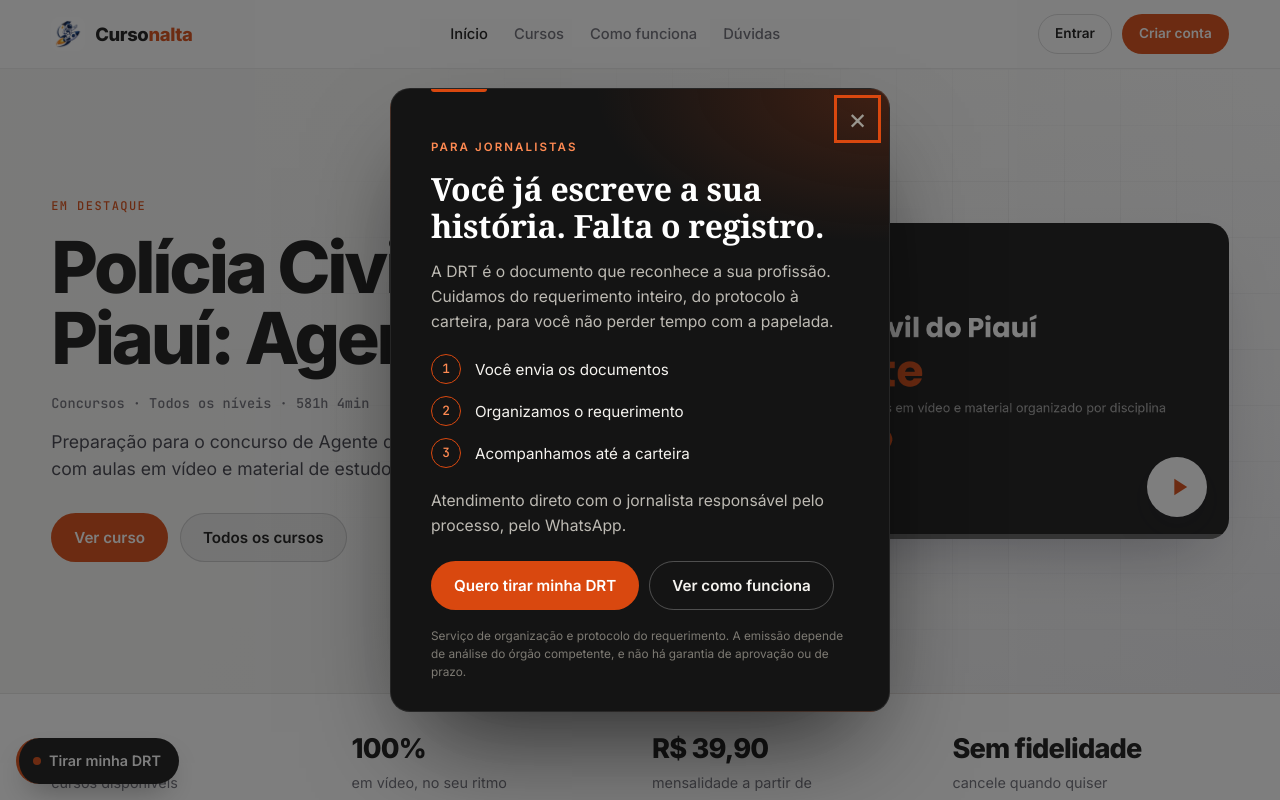
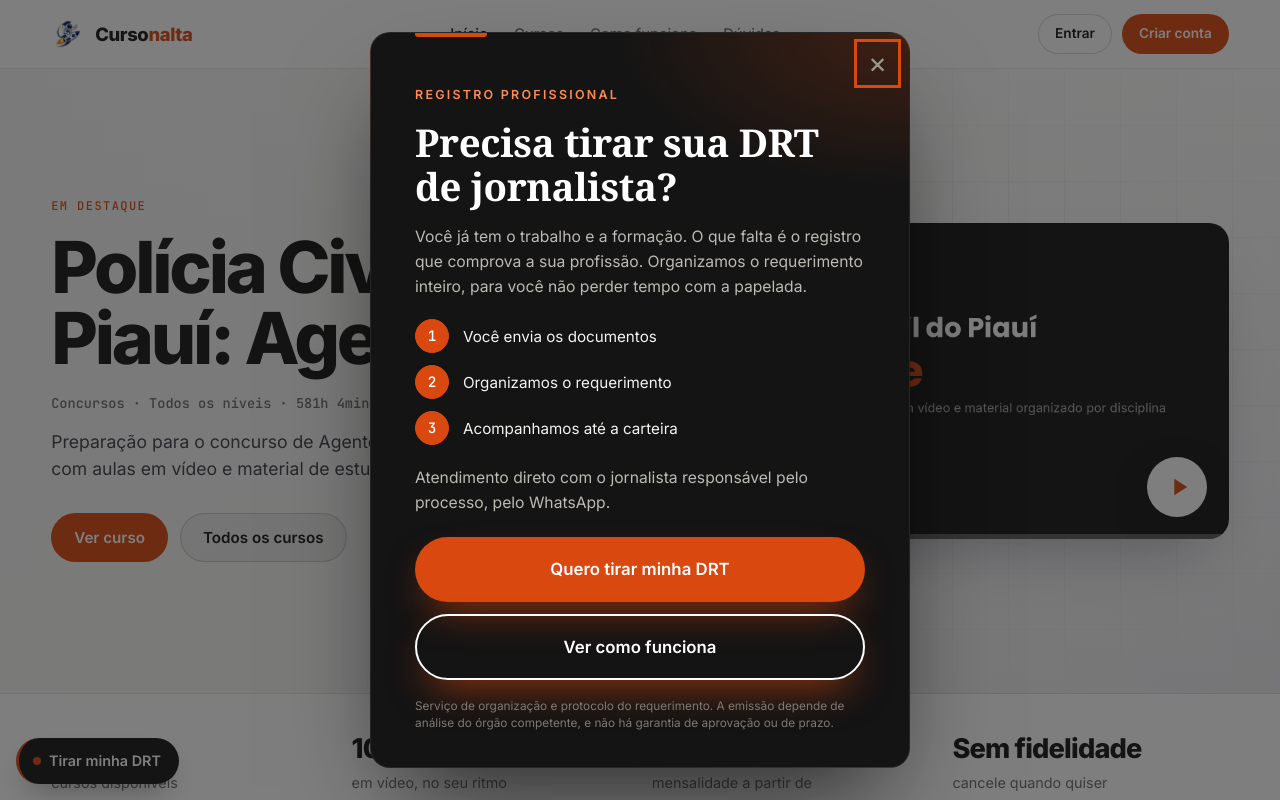
Before and after one commit to copy9/cursonalta, a PHP site: page / in a window 1280 px wide. Run offline with PHP 8.4, Linux system fonts and the light colour scheme.

Commit message:
Pop-up do DRT: mais destaque no título e nos botões, copy revisado
Co-Authored-By: Claude Haiku 5.5 <noreply@anthropic.com>
Claude-Session: https://claude.ai/code/session_01NS7Hnb65pZKcFRh7KgykFT

```diff
--- a/css/style.css
+++ b/css/style.css
@@ -444,3 +444,21 @@ a:focus-visible, button:focus-visible, input:focus-visible, select:focus-visible
 .drt-float:hover { transform: translateY(-2px); background: #222; }
 .drt-float:focus-visible { outline: 3px solid var(--accent); outline-offset: 3px; }
 @media (max-width: 520px) { .drt-float { font-size: .85rem; padding: 10px 14px 10px 12px; } }
+
+/* Pop-up do DRT: mais destaque no título e nos botões */
+.pop { width: min(540px, 100%); padding: 48px 44px 34px; }
+.pop::before { left: 44px; width: 72px; height: 4px; }
+.pop h2 { font-size: 2.4rem; margin: 14px 0 16px; }
+.pop-kicker { font-size: .78rem; }
+.pop-lead { font-size: 1.02rem; color: #d4d1ca; }
+.pop-steps span { width: 34px; height: 34px; font-size: .9rem; background: var(--accent); color: #fff; border-color: var(--accent); }
+.pop-actions { flex-direction: column; gap: 12px; }
+.pop-actions .btn { width: 100%; padding: 18px 28px; font-size: 1.05rem; box-shadow: 0 18px 40px -14px rgba(217, 72, 15, .7); }
+.btn-ghost-dark { width: 100%; padding: 16px 28px; font-size: 1rem; color: #fff; border: 2px solid #fff; background: transparent; }
+.btn-ghost-dark:hover { background: #fff; color: #141414; border-color: #fff; }
+.pop-contact { color: #c4c1b9; }
+@media (max-width: 520px) {
+  .pop { padding: 44px 26px 26px; }
+  .pop h2 { font-size: 2rem; }
+  .pop-actions .btn, .pop-actions .btn-ghost-dark { width: 100%; }
+}
--- a/js/drt-popup.js
+++ b/js/drt-popup.js
@@ -20,9 +20,9 @@
     wrap.innerHTML =
       '<div class="pop" role="dialog" aria-modal="true" aria-labelledby="pop-title">' +
         '<button type="button" class="pop-close" aria-label="Fechar">&times;</button>' +
-        '<span class="pop-kicker">Para jornalistas</span>' +
-        '<h2 id="pop-title">Você já escreve a sua história. Falta o registro.</h2>' +
-        '<p class="pop-lead">A DRT é o documento que reconhece a sua profissão. Cuidamos do requerimento inteiro, do protocolo à carteira, para você não perder tempo com a papelada.</p>' +
+        '<span class="pop-kicker">Registro profissional</span>' +
+        '<h2 id="pop-title">Precisa tirar sua DRT de jornalista?</h2>' +
+        '<p class="pop-lead">Você já tem o trabalho e a formação. O que falta é o registro que comprova a sua profissão. Organizamos o requerimento inteiro, para você não perder tempo com a papelada.</p>' +
         '<ul class="pop-steps">' +
           '<li><span>1</span>Você envia os documentos</li>' +
           '<li><span>2</span>Organizamos o requerimento</li>' +
```
